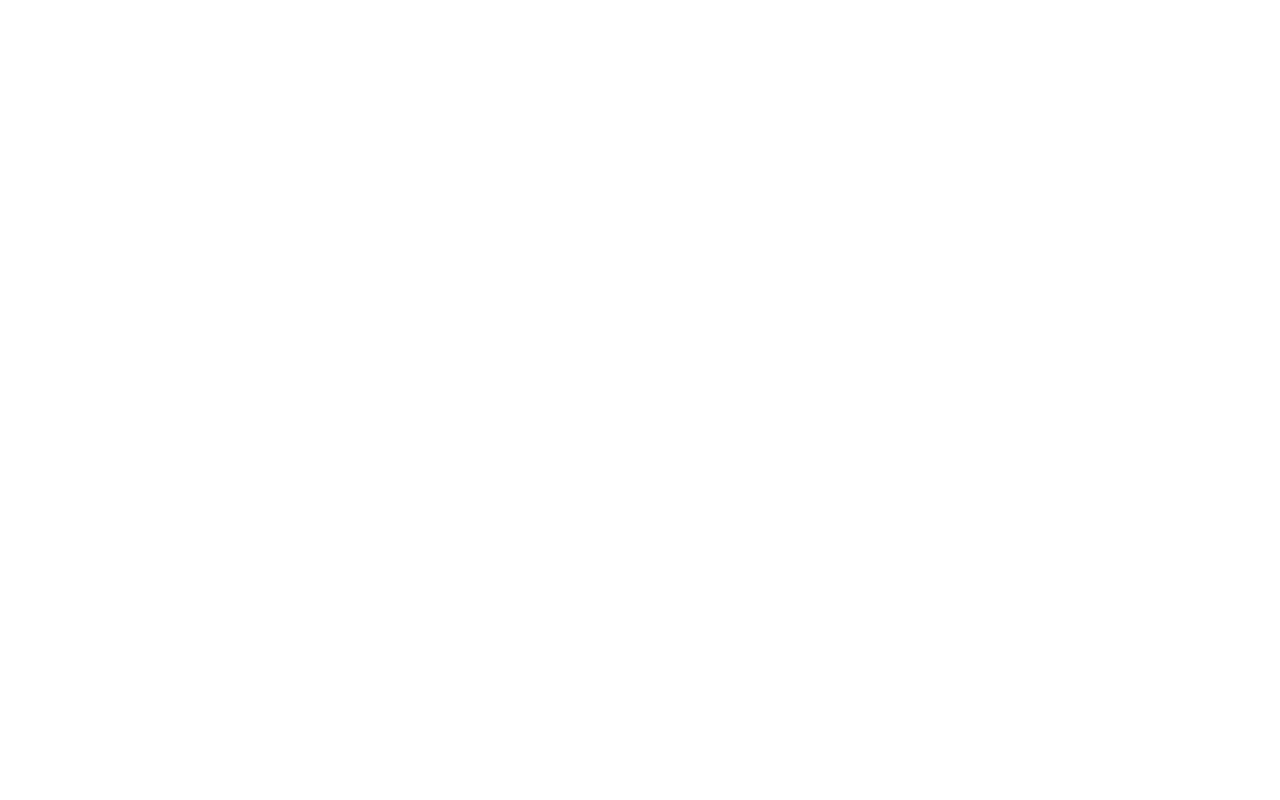
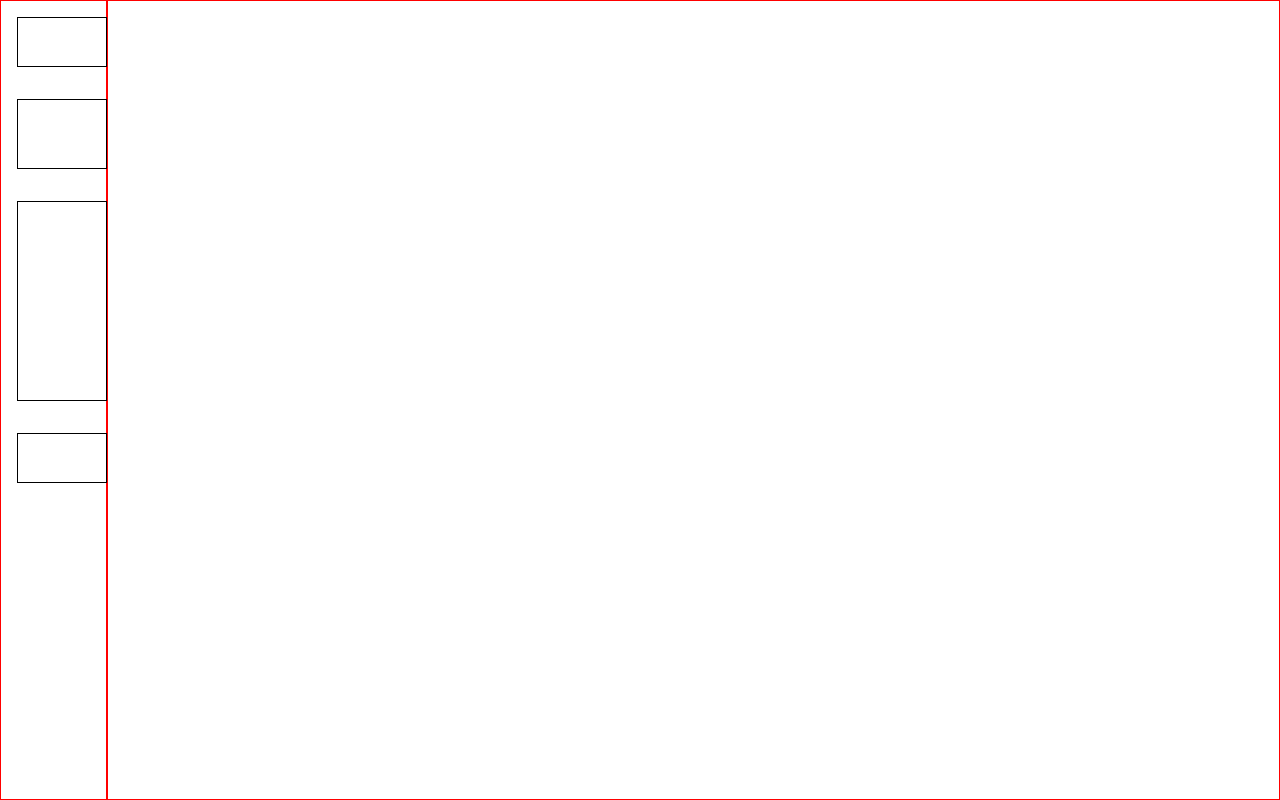
Before and after one commit to Gianmarco720/html-css-spotifyweb, a plain HTML site: page index.html in a window 1280 px wide. Drawn offline with Linux system fonts and the light colour scheme.

Commit message:
initial block structure

```diff
--- a/assets/css/style.css
+++ b/assets/css/style.css
@@ -18,3 +18,98 @@ img {
     --lightprimary: #D2D2D2;
     --light: #FFFFFF;
 }
+
+/* #region utility */
+.row {
+    display: flex;
+}
+
+.container_fluid {
+    display: flex;
+    flex-direction: column;
+}
+
+.wrapper {
+
+}
+
+/* colonne */
+.col_1 {
+    width: calc(100% / 12 * 1);
+}
+
+.col_2 {
+    width: calc(100% / 12 * 2);
+}
+
+.col_3 {
+    width: calc(100% / 12 * 3);
+}
+
+.col_4 {
+    width: calc(100% / 12 * 4);
+}
+
+.col_5 {
+    width: calc(100% / 12 * 5);
+}
+
+.col_6 {
+    width: calc(100% / 12 * 6);
+}
+
+.col_7 {
+    width: calc(100% / 12 * 7);
+}
+
+.col_8 {
+    width: calc(100% / 12 * 8);
+}
+
+.col_9 {
+    width: calc(100% / 12 * 9);
+}
+
+.col_10 {
+    width: calc(100% / 12 * 10);
+}
+
+.col_11 {
+    width: calc(100% / 12 * 11);
+}
+
+.col_12 {
+    width: calc(100% / 12 * 12);
+}
+/* #endregion utility */
+
+/* #region debug */
+[class^="col_"] {
+    height: 100vh;
+    border: 1px solid red;
+}
+
+.debug .logo,
+.debug .side_nav,
+.debug .playlist,
+.debug .user {
+    margin: 1rem;
+    border: 1px solid;
+    width: 90px;
+}
+
+.debug .logo {
+    height: 50px;
+}
+
+.debug .side_nav {
+    height: 70px;
+}
+
+.debug .playlist {
+    height: 200px;
+}
+
+.debug .user {
+    height: 50px;
+}
--- a/index.html
+++ b/index.html
@@ -7,7 +7,21 @@
     <title>Spotify Web</title>
     <link rel="stylesheet" href="./assets/css/style.css">
 </head>
-<body>
+<body class="debug">
+
+    <div class="wrapper">
+        <div class="row">
+            <div class="col_1">
+                <div class="container_fluid">
+                    <div class="logo"></div>
+                    <div class="side_nav"></div>
+                    <div class="playlist"></div>
+                </div>
+                <div class="user"></div>
+            </div>
+            <div class="col_11"></div>
+        </div>
+    </div>
 
 </body>
 </html>
```
